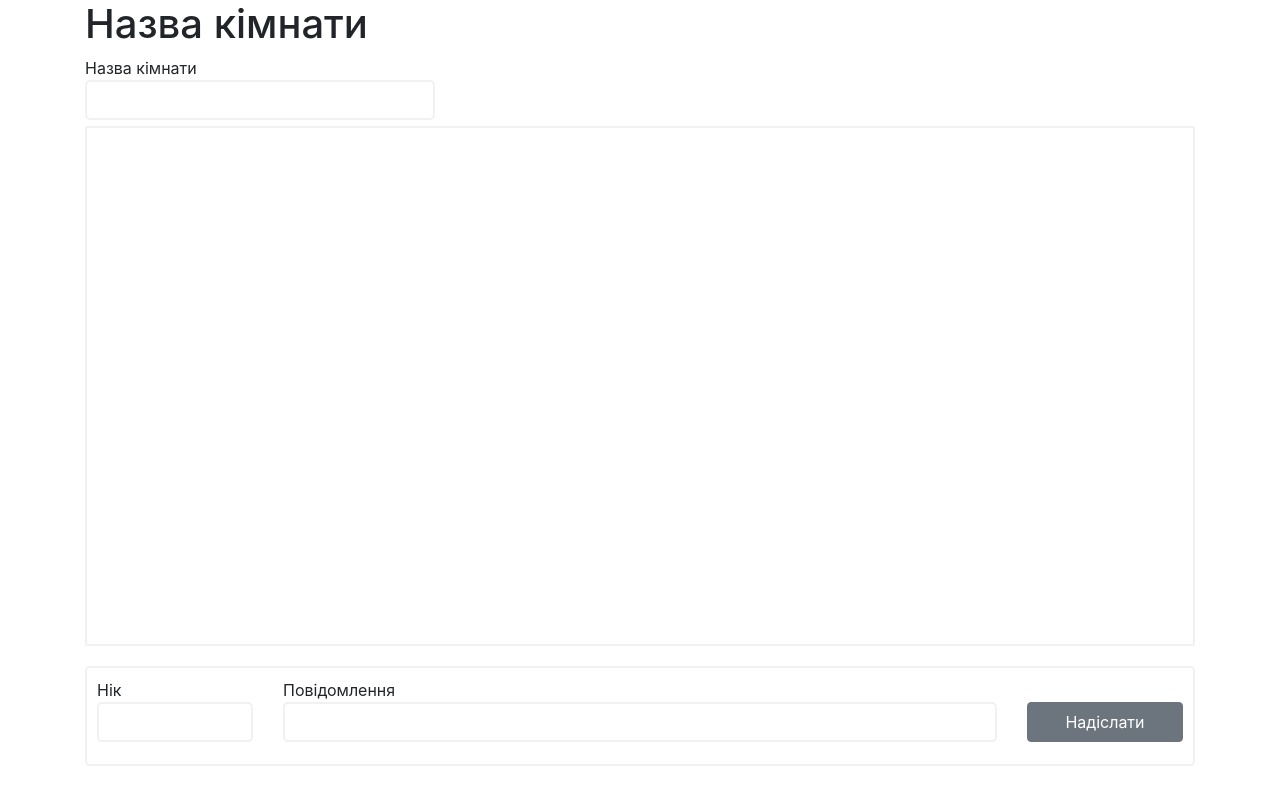
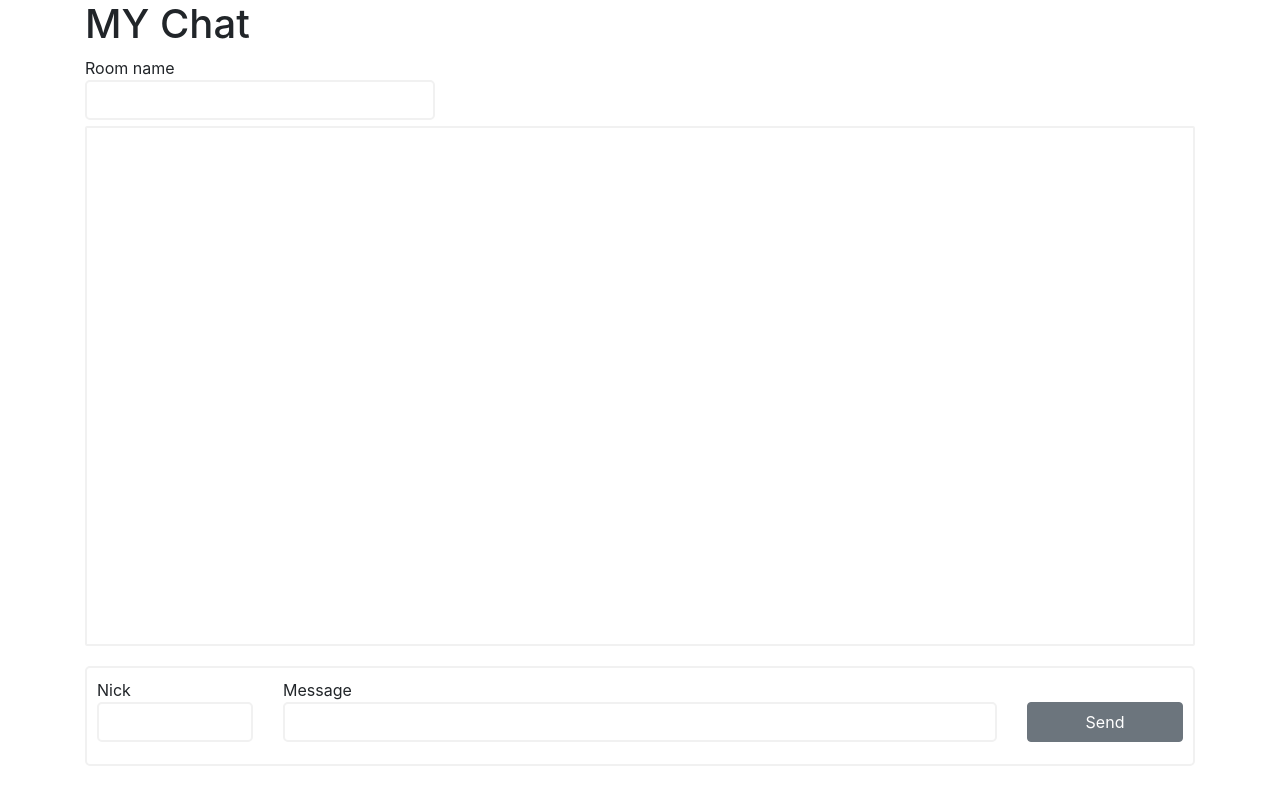
Before and after one commit to Freeky228/Chatclimp, a plain HTML site: page index.html in a window 1280 px wide. Drawn offline with nearby package versions, Linux system fonts and the light colour scheme; no server answers.

Commit message:
Update index.html

```diff
--- a/index.html
+++ b/index.html
@@ -2,7 +2,7 @@
 <html lang="en" dir="ltr">
   <head>
     <meta charset="utf-8">
-    <title>Ampli Chats</title>
+    <title>Ampli Chat</title>
     <link rel="stylesheet" href="https://stackpath.bootstrapcdn.com/bootstrap/4.3.1/css/bootstrap.min.css" integrity="sha384-ggOyR0iXCbMQv3Xipma34MD+dH/1fQ784/j6cY/iJTQUOhcWr7x9JvoRxT2MZw1T" crossorigin="anonymous">
     <link rel="stylesheet" href="styles.css">
     <script src="https://code.jquery.com/jquery-3.3.1.slim.min.js" integrity="sha384-q8i/X+965DzO0rT7abK41JStQIAqVgRVzpbzo5smXKp4YfRvH+8abtTE1Pi6jizo" crossorigin="anonymous"></script>
@@ -11,10 +11,10 @@
   </head>
   <body>
     <div class="container">
-        <h1> Назва кімнати </h1>
+        <h1> MY Chat </h1>
         <div class="row">
             <div class="col-md-4">
-                <span> Назва кімнати </span> <textarea id="roomname-input" class="send-messages-input"></textarea>
+                <span> Room name </span> <textarea id="roomname-input" class="send-messages-input"></textarea>
             </div>
         </div>
 
@@ -25,15 +25,15 @@
         <div class="send-messages-wrapper">
           <div class="row">
               <div class="col-md-2">
-                <span> Нік </span>
+                <span> Nick </span>
                 <textarea id="nickname-input" class="send-messages-input"></textarea>
               </div>
               <div class="col-md-8">
-                <span> Повідомлення </span>
+                <span> Message </span>
                 <textarea id="message-input" class="send-messages-input"></textarea>
               </div>
               <div class="col-md-2 send-messages-btn-wrapper">
-                <button id='send-btn' class="send-messages-button btn btn-block btn-secondary" type="button"> Надіслати </button>
+                <button id='send-btn' class="send-messages-button btn btn-block btn-secondary" type="button"> Send </button>
               </div>
           </div>
         </div>
```
